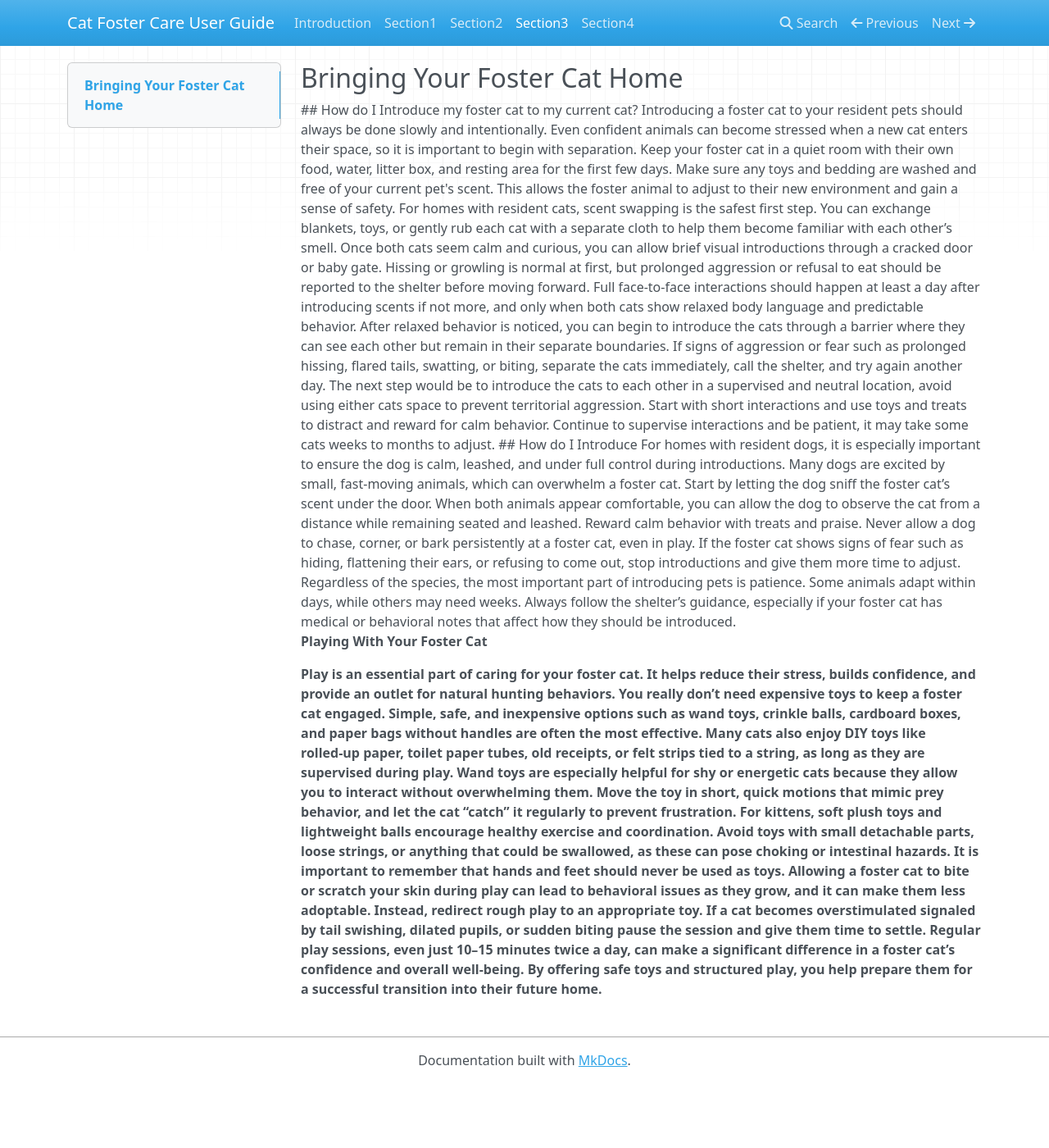
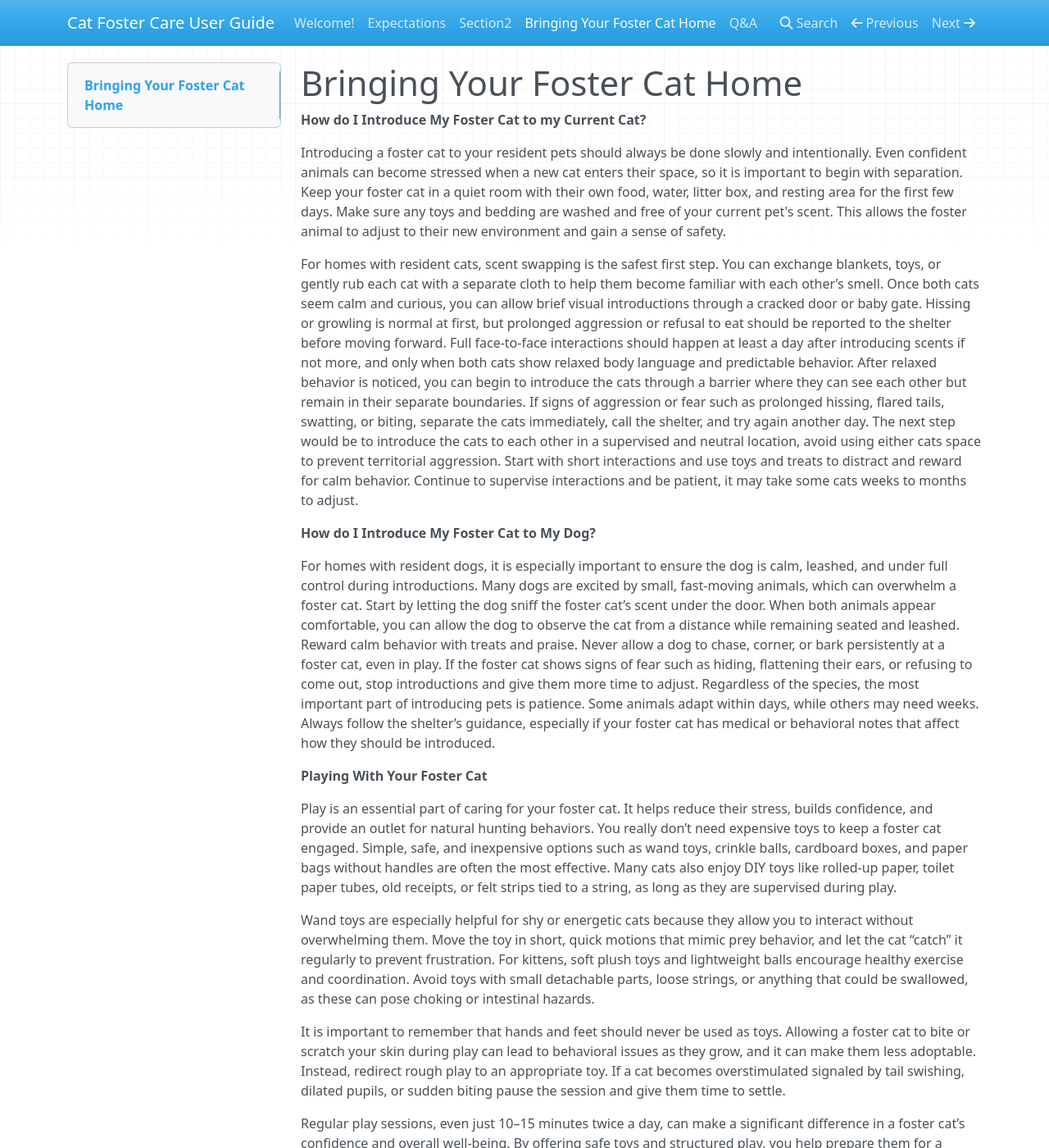
Before and after one commit to natkees/natkees.github.io, an MkDocs documentation site: the page built from docs/section3.md, in a window 1280 px wide and 1400 px high. Shown: the whole window at 82% size. Built offline with MkDocs 1.6.1, drawn with Linux system fonts in a browser that asks for light colours; nearby versions of some CDN libraries; some of the changed text lies outside the part shown.

Commit message:
titling alterations

```diff
--- a/docs/section3.md
+++ b/docs/section3.md
@@ -1,24 +1,22 @@
-## Bringing Your Foster Cat Home
+# Bringing Your Foster Cat Home
 
-
-<div>
-## How do I Introduce my foster cat to my current cat?
+<h><b>How do I Introduce My Foster Cat to my Current Cat?</b></h>
 
 Introducing a foster cat to your resident pets should always be done slowly and intentionally. Even confident animals can become stressed when a new cat enters their space, so it is important to begin with separation. Keep your foster cat in a quiet room with their own food, water, litter box, and resting area for the first few days. Make sure any toys and bedding are washed and free of your current pet's scent. This allows the foster animal to adjust to their new environment and gain a sense of safety.
 
 For homes with resident cats, scent swapping is the safest first step. You can exchange blankets, toys, or gently rub each cat with a separate cloth to help them become familiar with each other’s smell. Once both cats seem calm and curious, you can allow brief visual introductions through a cracked door or baby gate. Hissing or growling is normal at first, but prolonged aggression or refusal to eat should be reported to the shelter before moving forward. Full face-to-face interactions should happen at least a day after introducing scents if not more, and only when both cats show relaxed body language and predictable behavior. After relaxed behavior is noticed, you can begin to introduce the cats through a barrier where they can see each other but remain in their separate boundaries. If signs of aggression or fear such as prolonged hissing, flared tails, swatting, or biting, separate the cats immediately, call the shelter, and try again another day. The next step would be to introduce the cats to each other in a supervised and neutral location, avoid using either cats space to prevent territorial aggression. Start with short interactions and use toys and treats to distract and reward for calm behavior. Continue to supervise interactions and be patient, it may take some cats weeks to months to adjust.
 
-## How do I Introduce
+<h><b> How do I Introduce My Foster Cat to My Dog?</b></h>
+
 For homes with resident dogs, it is especially important to ensure the dog is calm, leashed, and under full control during introductions. Many dogs are excited by small, fast‑moving animals, which can overwhelm a foster cat. Start by letting the dog sniff the foster cat’s scent under the door. When both animals appear comfortable, you can allow the dog to observe the cat from a distance while remaining seated and leashed. Reward calm behavior with treats and praise. Never allow a dog to chase, corner, or bark persistently at a foster cat, even in play. If the foster cat shows signs of fear such as hiding, flattening their ears, or refusing to come out, stop introductions and give them more time to adjust.
 Regardless of the species, the most important part of introducing pets is patience. Some animals adapt within days, while others may need weeks. Always follow the shelter’s guidance, especially if your foster cat has medical or behavioral notes that affect how they should be introduced.
-</div>
 
-<h><b>Playing With Your Foster Cat<b></h>
+<h><b>Playing With Your Foster Cat</b></h>
 
-<p> Play is an essential part of caring for your foster cat. It helps reduce their stress, builds confidence, and provide an outlet for natural hunting behaviors. You really don’t need expensive toys to keep a foster cat engaged. Simple, safe, and inexpensive options such as wand toys, crinkle balls, cardboard boxes, and paper bags without handles are often the most effective. Many cats also enjoy DIY toys like rolled‑up paper, toilet paper tubes, old receipts, or felt strips tied to a string, as long as they are supervised during play.
+Play is an essential part of caring for your foster cat. It helps reduce their stress, builds confidence, and provide an outlet for natural hunting behaviors. You really don’t need expensive toys to keep a foster cat engaged. Simple, safe, and inexpensive options such as wand toys, crinkle balls, cardboard boxes, and paper bags without handles are often the most effective. Many cats also enjoy DIY toys like rolled‑up paper, toilet paper tubes, old receipts, or felt strips tied to a string, as long as they are supervised during play.
 
 Wand toys are especially helpful for shy or energetic cats because they allow you to interact without overwhelming them. Move the toy in short, quick motions that mimic prey behavior, and let the cat “catch” it regularly to prevent frustration. For kittens, soft plush toys and lightweight balls encourage healthy exercise and coordination. Avoid toys with small detachable parts, loose strings, or anything that could be swallowed, as these can pose choking or intestinal hazards.
 
 It is important to remember that hands and feet should never be used as toys. Allowing a foster cat to bite or scratch your skin during play can lead to behavioral issues as they grow, and it can make them less adoptable. Instead, redirect rough play to an appropriate toy. If a cat becomes overstimulated signaled by tail swishing, dilated pupils, or sudden biting pause the session and give them time to settle.
 
-Regular play sessions, even just 10–15 minutes twice a day, can make a significant difference in a foster cat’s confidence and overall well‑being. By offering safe toys and structured play, you help prepare them for a successful transition into their future home. </p>
+Regular play sessions, even just 10–15 minutes twice a day, can make a significant difference in a foster cat’s confidence and overall well‑being. By offering safe toys and structured play, you help prepare them for a successful transition into their future home.
--- a/mkdocs.yml
+++ b/mkdocs.yml
@@ -7,8 +7,8 @@ markdown_extensions:
   - pymdownx.details
   - pymdownx.superfences
 nav:
-  - Introduction: 'index.md'
-  - Section1: 'section1.md'
+  - Welcome!: 'index.md'
+  - Expectations: 'section1.md'
   - Section2: 'section2.md'
-  - Section3: 'section3.md'
-  - Section4: 'section4.md'
+  - Bringing Your Foster Cat Home: 'section3.md'
+  - Q&A: 'section4.md'
```
Also changed, not shown: docs/index.md (+1 -1 lines), docs/section1.md (+6 -3 lines), docs/section4.md (+2 -1 lines).
